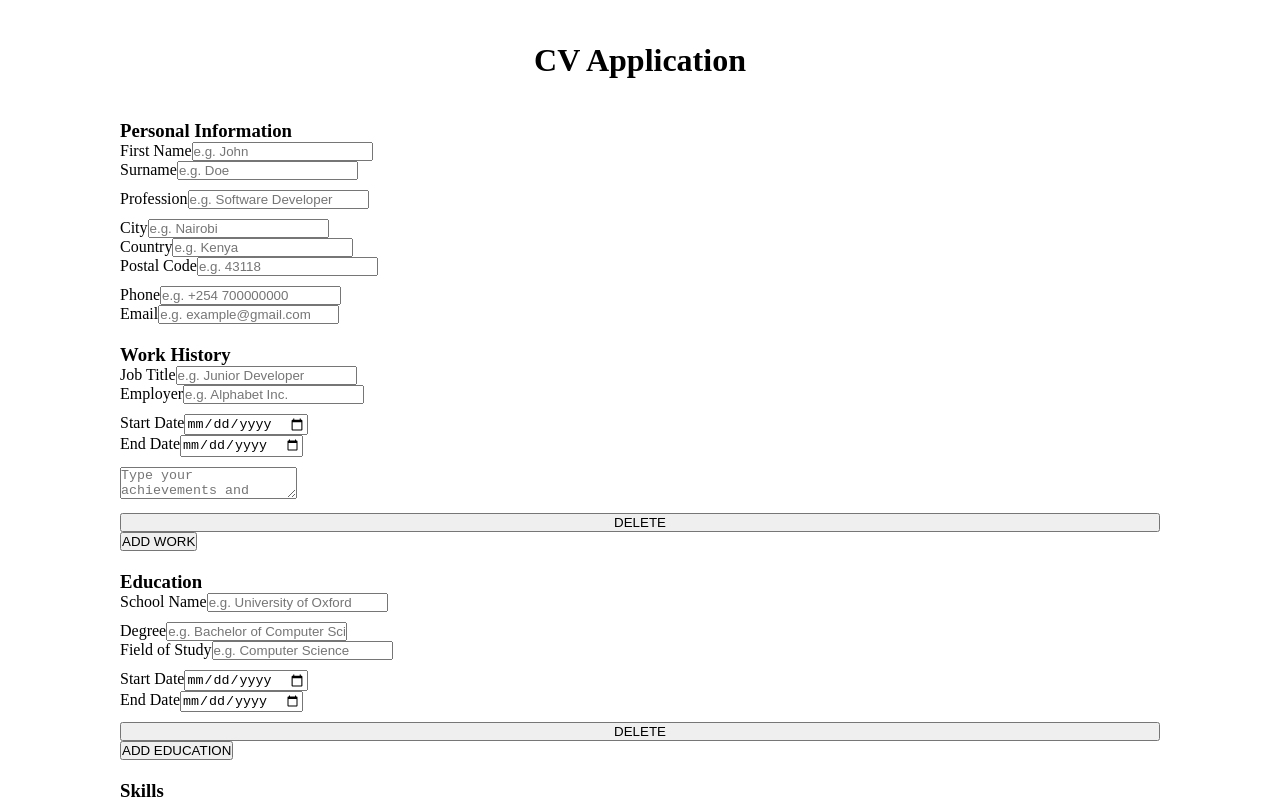
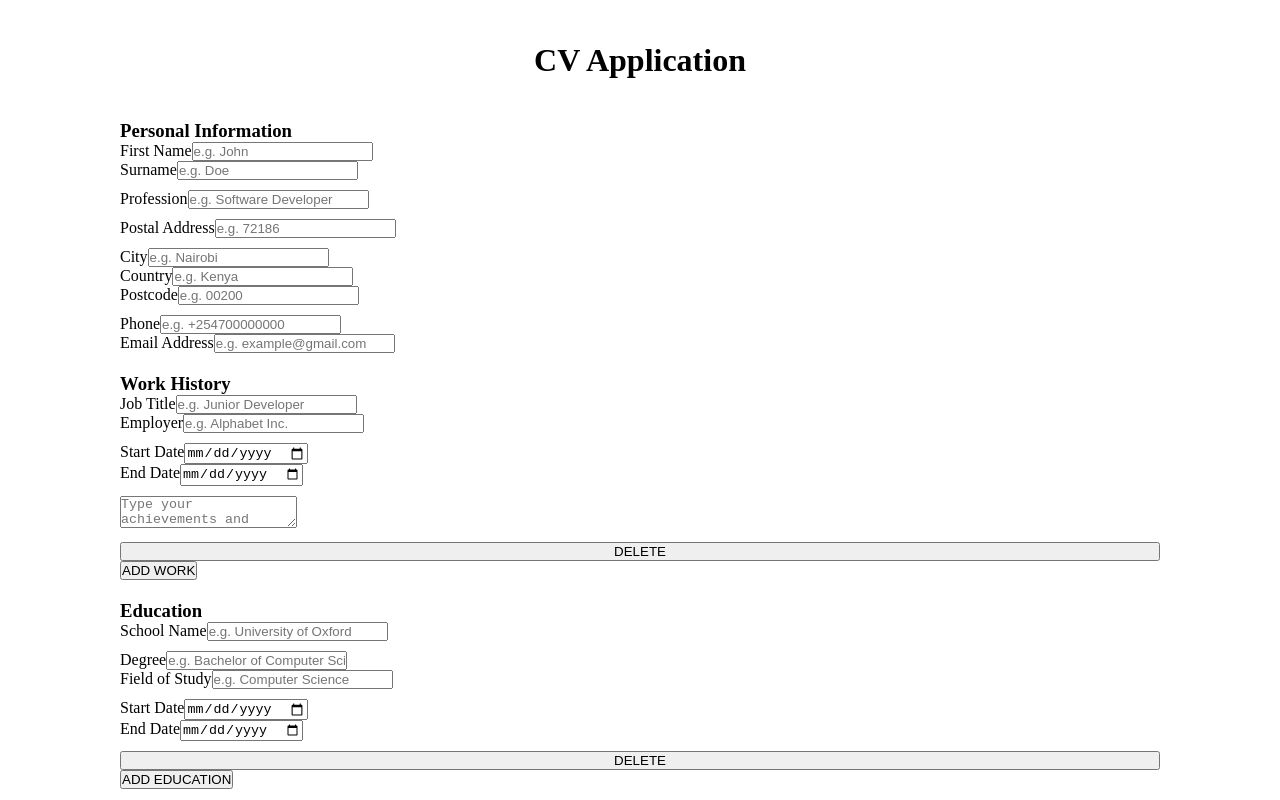
Before and after one commit to Eddie-Thiiru/cv-application, a React (Create React App) app: page / in a window 1280 px wide. Shown: the top 800 px of the page. Built offline with nearby package versions, Linux system fonts and the light colour scheme.

Commit message:
Add overview
This displays the final CV template after the user submits the form.

```diff
--- a/src/App.js
+++ b/src/App.js
@@ -2,6 +2,7 @@ import React, { Component } from "react";
 import Header from "./components/Header";
 import Footer from "./components/Footer";
 import Form from "./components/Form";
+import Overview from "./components/Overview";
 import "./styles/App.css";
 
 class App extends Component {
@@ -14,6 +15,8 @@ class App extends Component {
     };
 
     this.onSubmitForm = this.onSubmitForm.bind(this);
+
+    this.editCV = this.editCV.bind(this);
   }
 
   onSubmitForm = (e) => {
@@ -34,11 +37,19 @@ class App extends Component {
     });
   };
 
+  editCV = (e) => {
+    console.log("edit");
+  };
+
   render() {
     const { data, form } = this.state;
 
     let content =
-      form === "empty" ? <Form onSubmit={this.onSubmitForm} /> : "YEAH";
+      form === "empty" ? (
+        <Form onSubmitCV={this.onSubmitForm} />
+      ) : (
+        <Overview formData={data} edit={this.editCV} />
+      );
 
     return (
       <div className="app">
--- a/src/components/Education.js
+++ b/src/components/Education.js
@@ -95,7 +95,7 @@ class Education extends Component {
               defaultValue={start.text}
               type="date"
               id="schoolStartInput"
-              name="start"
+              name="schoolStartDate"
             />
           </div>
           <div>
@@ -105,7 +105,7 @@ class Education extends Component {
               defaultValue={end.text}
               type="date"
               id="schoolEndInput"
-              name="end"
+              name="schoolEndDate"
             />
           </div>
         </div>
--- /dev/null
+++ b/src/components/EducationCard.js
@@ -0,0 +1,30 @@
+import React, { Component } from "react";
+
+class EducationCard extends Component {
+  constructor(props) {
+    super(props);
+  }
+
+  render() {
+    const { school, degree, field, schoolStartDate, schoolEndDate } =
+      this.props.education;
+
+    return (
+      <div className="educationCard">
+        <div className="educationDates">
+          <p>
+            {schoolStartDate}-{schoolEndDate}
+          </p>
+        </div>
+        <div className="educationDetails">
+          <h3>
+            {degree}: {field}
+          </h3>
+          <p>{school}</p>
+        </div>
+      </div>
+    );
+  }
+}
+
+export default EducationCard;
--- a/src/components/Form.js
+++ b/src/components/Form.js
@@ -91,11 +91,11 @@ class Form extends Component {
   };
 
   render() {
-    const { onSubmitForm } = this.props;
+    const { onSubmitCV } = this.props;
     const { work, education, skill } = this.state;
 
     return (
-      <form onSubmit={onSubmitForm} className="form">
+      <form onSubmit={onSubmitCV} className="form">
         <section>
           <h3>Personal Information</h3>
           <General />
--- a/src/components/General.js
+++ b/src/components/General.js
@@ -11,7 +11,8 @@ class General extends Component {
       profession: { text: "" },
       city: { text: "" },
       country: { text: "" },
-      postal: { text: "" },
+      address: { text: "" },
+      postcode: { text: "" },
       phone: { text: "" },
       email: { text: "" },
     };
@@ -57,9 +58,17 @@ class General extends Component {
     });
   };
 
-  handlePostalChange = (e) => {
+  handleAddressChange = (e) => {
     this.setState({
-      postal: {
+      address: {
+        text: e.target.value,
+      },
+    });
+  };
+
+  handleCodeChange = (e) => {
+    this.setState({
+      postcode: {
         text: e.target.value,
       },
     });
@@ -88,7 +97,8 @@ class General extends Component {
       profession,
       city,
       country,
-      postal,
+      address,
+      postcode,
       phone,
       email,
     } = this.state;
@@ -134,6 +144,19 @@ class General extends Component {
         </div>
         <div className="wrapper">
           <div>
+            <label htmlFor="postalInput">Postal Address</label>
+            <input
+              onChange={this.handleAddressChange}
+              defaultValue={address.text}
+              type="number"
+              id="postalAddressInput"
+              name="postalAddress"
+              placeholder="e.g. 72186"
+            />
+          </div>
+        </div>
+        <div className="wrapper">
+          <div>
             <label htmlFor="cityInput">City</label>
             <input
               onChange={this.handleCityChange}
@@ -156,14 +179,14 @@ class General extends Component {
             />
           </div>
           <div>
-            <label htmlFor="postalInput">Postal Code</label>
+            <label htmlFor="postalInput">Postcode</label>
             <input
-              onChange={this.handlePostalChange}
-              defaultValue={postal.text}
+              onChange={this.handleCodeChange}
+              defaultValue={postcode.text}
               type="number"
-              id="postalInput"
-              name="postalCode"
-              placeholder="e.g. 43118"
+              id="postalCodeInput"
+              name="postcode"
+              placeholder="e.g. 00200"
             />
           </div>
         </div>
@@ -176,11 +199,11 @@ class General extends Component {
               type="tel"
               id="phoneInput"
               name="phone"
-              placeholder="e.g. +254 700000000"
+              placeholder="e.g. +254700000000"
             />
           </div>
           <div>
-            <label htmlFor="emailInput">Email</label>
+            <label htmlFor="emailInput">Email Address</label>
             <input
               onChange={this.handleEmailChange}
               defaultValue={email.text}
--- /dev/null
+++ b/src/components/JobCard.js
@@ -0,0 +1,29 @@
+import React, { Component } from "react";
+
+class JobCard extends Component {
+  constructor(props) {
+    super(props);
+  }
+
+  render() {
+    const { jobTitle, employer, workStartDate, workEndDate, workDescription } =
+      this.props.job;
+
+    return (
+      <div className="jobCard">
+        <div className="jobDates">
+          <p>
+            {workStartDate}-{workEndDate}
+          </p>
+        </div>
+        <div className="jobDetails">
+          <h3>{jobTitle}</h3>
+          <p>{employer}</p>
+          <p>{workDescription}</p>
+        </div>
+      </div>
+    );
+  }
+}
+
+export default JobCard;
--- /dev/null
+++ b/src/components/Overview.js
@@ -0,0 +1,100 @@
+import React, { Component } from "react";
+import JobCard from "./JobCard";
+import EducationCard from "./EducationCard";
+import SkillCard from "./SkillCard";
+
+class Overview extends Component {
+  constructor(props) {
+    super(props);
+  }
+
+  render() {
+    const { formData, edit } = this.props;
+    const data = Object.assign({}, ...formData);
+    const {
+      firstName,
+      surname,
+      profession,
+      postalAddress,
+      city,
+      country,
+      postcode,
+      phone,
+      email,
+      jobTitle,
+      employer,
+      workStartDate,
+      workEndDate,
+      workDescription,
+      school,
+      degree,
+      field,
+      schoolStartDate,
+      schoolEndDate,
+      skill,
+      level,
+      summary,
+    } = data;
+
+    return (
+      <div className="overview">
+        <div className="cvHeading">
+          <div className="person">
+            <h1>
+              {firstName} {surname}
+            </h1>
+            <h3>{profession}</h3>
+          </div>
+          <div className="contacts">
+            <p>
+              <b>Address</b> P.O. Box {postalAddress}-{postcode}, {city}{" "}
+              {country}
+            </p>
+            <p>
+              <b>Phone</b> {phone}
+            </p>
+            <p>
+              <b>E-mail</b> {email}
+            </p>
+          </div>
+        </div>
+        <div className="cvSummary">
+          <p>{summary}</p>
+        </div>
+        <div className="cvWorkHistory">
+          <h2>Work History</h2>
+          <JobCard
+            job={{
+              jobTitle,
+              employer,
+              workStartDate,
+              workEndDate,
+              workDescription,
+            }}
+          />
+        </div>
+        <div className="cvEducationHistory">
+          <h2>Education</h2>
+          <EducationCard
+            education={{
+              school,
+              degree,
+              field,
+              schoolStartDate,
+              schoolEndDate,
+            }}
+          />
+        </div>
+        <div className="cvSkills">
+          <h2>Skills</h2>
+          <SkillCard skill={{ skill, level }} />
+        </div>
+        <button className="editBtn" onClick={edit}>
+          Edit
+        </button>
+      </div>
+    );
+  }
+}
+
+export default Overview;
--- /dev/null
+++ b/src/components/SkillCard.js
@@ -0,0 +1,24 @@
+import React, { Component } from "react";
+
+class SkillCard extends Component {
+  constructor(props) {
+    super(props);
+  }
+
+  render() {
+    const { skill, level } = this.props.skill;
+
+    return (
+      <div className="skillCard">
+        <div className="skillName">
+          <p>{skill}</p>
+        </div>
+        <div className="skillLevel">
+          <p>{level}</p>
+        </div>
+      </div>
+    );
+  }
+}
+
+export default SkillCard;
--- a/src/components/Work.js
+++ b/src/components/Work.js
@@ -98,7 +98,7 @@ class Work extends Component {
               defaultValue={start.text}
               type="date"
               id="workStartInput"
-              name="startDate"
+              name="workStartDate"
             />
           </div>
           <div>
@@ -108,7 +108,7 @@ class Work extends Component {
               defaultValue={end.text}
               type="date"
               id="workEndInput"
-              name="endDate"
+              name="workEndDate"
             />
           </div>
         </div>
@@ -119,7 +119,7 @@ class Work extends Component {
               onChange={this.handleDescriptionChange}
               defaultValue={description.text}
               id="descriptionInput"
-              name="description"
+              name="workDescription"
               placeholder="Type your achievements and responsibilities here."
             />
           </div>
--- a/src/styles/App.css
+++ b/src/styles/App.css
@@ -5,7 +5,7 @@
 }
 
 body {
-  height: 100%;
+  height: 100vh;
   font-size: 1rem;
 }
 
```
